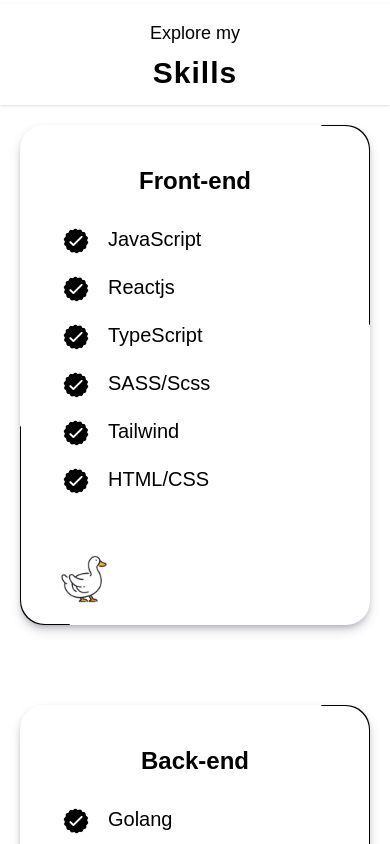
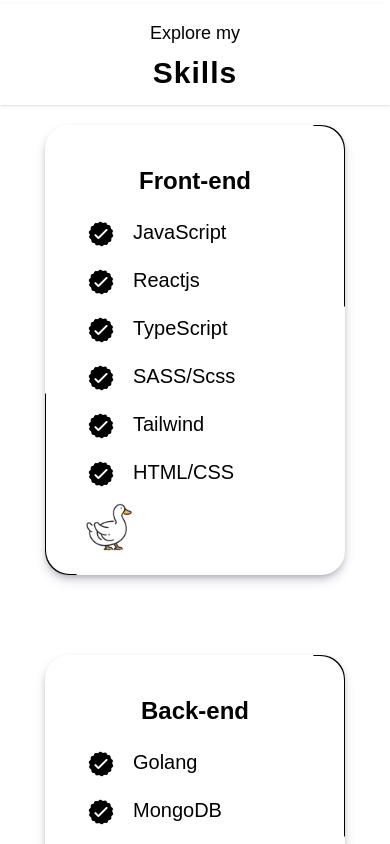
Before and after one commit to smashbrick/portfolio, a React (Vite) app: page / in a window 390 px wide. Shown: the part 840-1684 px from the top of the page. Built offline with nearby package versions, Linux system fonts and the light colour scheme.

Commit message:
height and width changes to card

```diff
--- a/src/components/Card.jsx
+++ b/src/components/Card.jsx
@@ -2,7 +2,7 @@ function Card(props) {
 	// eslint-disable-next-line react/prop-types
 	const { children } = props;
 	return (
-		<div className="h-[500px] w-[350px]  rounded-3xl grid  place-items-center  animated-card overflow-hidden relative shadow-dark mb-20 m-auto lg:m-0 ">
+		<div className="sm:h-[500px] sm:w-[350px] h-[450px] w-[300px]  rounded-3xl grid  place-items-center  animated-card overflow-hidden relative shadow-dark mb-20 m-auto lg:m-0 ">
 			<div className="grid z-10 w-full h-full p-10 grid-rows-[1fr_6fr]">
 				{children}
 			</div>
```
